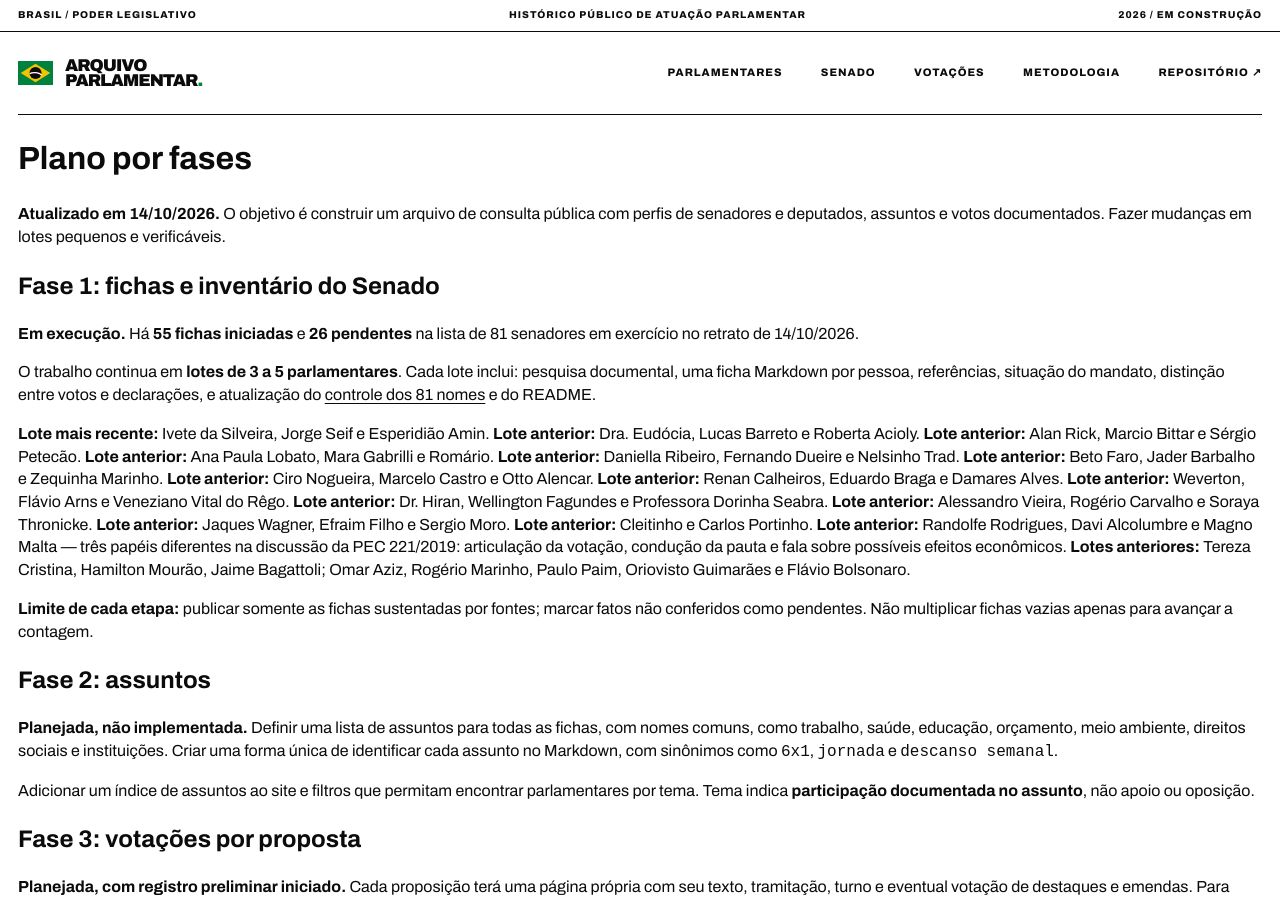
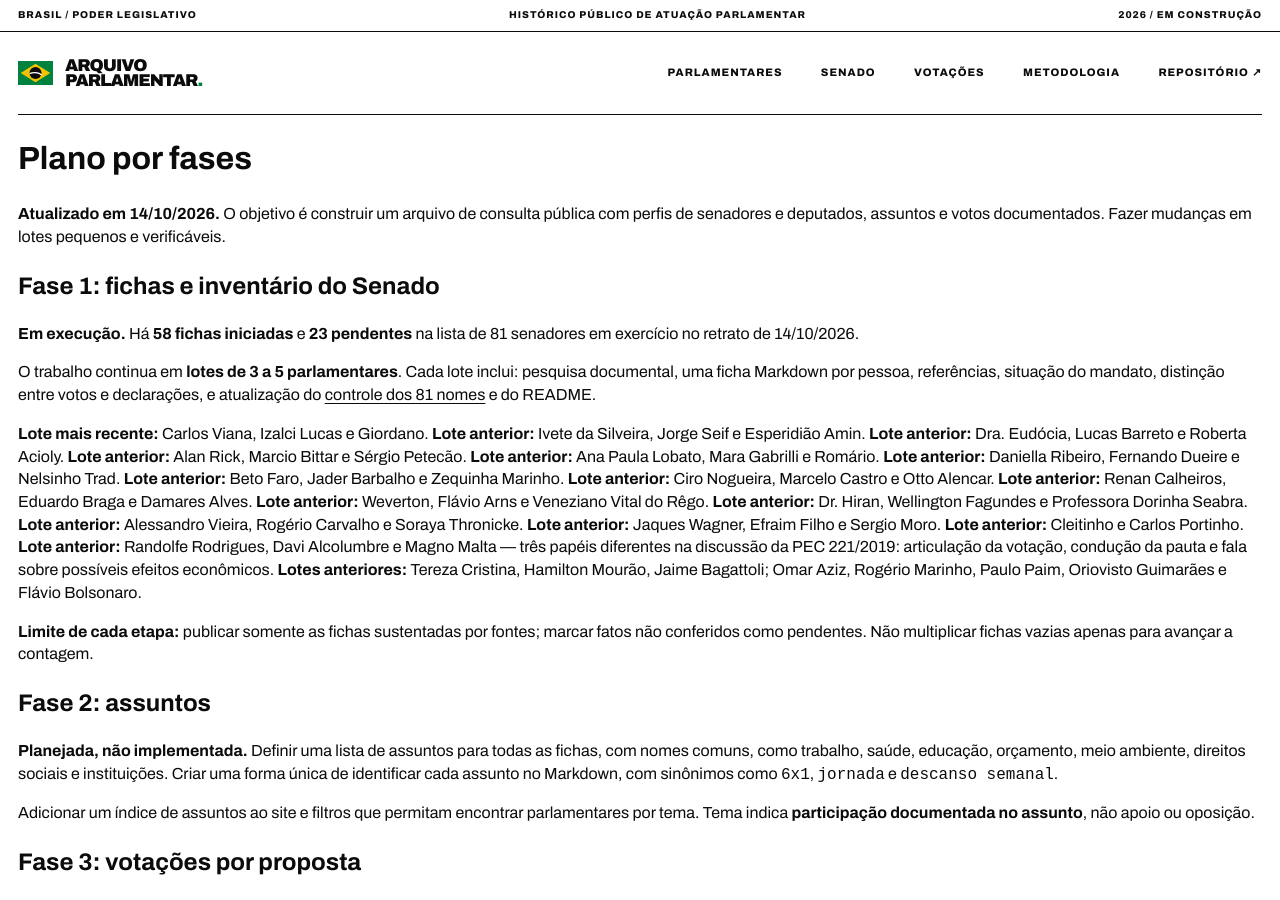
Before and after one commit to leorruas/senadores-deputados, a Jekyll site: the page built from PLANO-DE-FASES.md, in a window 1280 px wide and 900 px high. Built offline with Jekyll 4.4.1, drawn with Linux system fonts in a browser that asks for light colours; our own code applies the rules of GitHub Pages for plain Markdown files.

Commit message:
docs: registra 58 de 81 perfis do Senado

```diff
--- a/PLANO-DE-FASES.md
+++ b/PLANO-DE-FASES.md
@@ -4,11 +4,11 @@
 
 ## Fase 1: fichas e inventário do Senado
 
-**Em execução.** Há **55 fichas iniciadas** e **26 pendentes** na lista de 81 senadores em exercício no retrato de 14/10/2026.
+**Em execução.** Há **58 fichas iniciadas** e **23 pendentes** na lista de 81 senadores em exercício no retrato de 14/10/2026.
 
 O trabalho continua em **lotes de 3 a 5 parlamentares**. Cada lote inclui: pesquisa documental, uma ficha Markdown por pessoa, referências, situação do mandato, distinção entre votos e declarações, e atualização do [controle dos 81 nomes](parlamentares/senadores/ACOMPANHAMENTO.md) e do README.
 
-**Lote mais recente:** Ivete da Silveira, Jorge Seif e Esperidião Amin. **Lote anterior:** Dra. Eudócia, Lucas Barreto e Roberta Acioly. **Lote anterior:** Alan Rick, Marcio Bittar e Sérgio Petecão. **Lote anterior:** Ana Paula Lobato, Mara Gabrilli e Romário. **Lote anterior:** Daniella Ribeiro, Fernando Dueire e Nelsinho Trad. **Lote anterior:** Beto Faro, Jader Barbalho e Zequinha Marinho. **Lote anterior:** Ciro Nogueira, Marcelo Castro e Otto Alencar. **Lote anterior:** Renan Calheiros, Eduardo Braga e Damares Alves. **Lote anterior:** Weverton, Flávio Arns e Veneziano Vital do Rêgo. **Lote anterior:** Dr. Hiran, Wellington Fagundes e Professora Dorinha Seabra. **Lote anterior:** Alessandro Vieira, Rogério Carvalho e Soraya Thronicke. **Lote anterior:** Jaques Wagner, Efraim Filho e Sergio Moro. **Lote anterior:** Cleitinho e Carlos Portinho. **Lote anterior:** Randolfe Rodrigues, Davi Alcolumbre e Magno Malta — três papéis diferentes na discussão da PEC 221/2019: articulação da votação, condução da pauta e fala sobre possíveis efeitos econômicos. **Lotes anteriores:** Tereza Cristina, Hamilton Mourão, Jaime Bagattoli; Omar Aziz, Rogério Marinho, Paulo Paim, Oriovisto Guimarães e Flávio Bolsonaro.
+**Lote mais recente:** Carlos Viana, Izalci Lucas e Giordano. **Lote anterior:** Ivete da Silveira, Jorge Seif e Esperidião Amin. **Lote anterior:** Dra. Eudócia, Lucas Barreto e Roberta Acioly. **Lote anterior:** Alan Rick, Marcio Bittar e Sérgio Petecão. **Lote anterior:** Ana Paula Lobato, Mara Gabrilli e Romário. **Lote anterior:** Daniella Ribeiro, Fernando Dueire e Nelsinho Trad. **Lote anterior:** Beto Faro, Jader Barbalho e Zequinha Marinho. **Lote anterior:** Ciro Nogueira, Marcelo Castro e Otto Alencar. **Lote anterior:** Renan Calheiros, Eduardo Braga e Damares Alves. **Lote anterior:** Weverton, Flávio Arns e Veneziano Vital do Rêgo. **Lote anterior:** Dr. Hiran, Wellington Fagundes e Professora Dorinha Seabra. **Lote anterior:** Alessandro Vieira, Rogério Carvalho e Soraya Thronicke. **Lote anterior:** Jaques Wagner, Efraim Filho e Sergio Moro. **Lote anterior:** Cleitinho e Carlos Portinho. **Lote anterior:** Randolfe Rodrigues, Davi Alcolumbre e Magno Malta — três papéis diferentes na discussão da PEC 221/2019: articulação da votação, condução da pauta e fala sobre possíveis efeitos econômicos. **Lotes anteriores:** Tereza Cristina, Hamilton Mourão, Jaime Bagattoli; Omar Aziz, Rogério Marinho, Paulo Paim, Oriovisto Guimarães e Flávio Bolsonaro.
 
 **Limite de cada etapa:** publicar somente as fichas sustentadas por fontes; marcar fatos não conferidos como pendentes. Não multiplicar fichas vazias apenas para avançar a contagem.
 
```
